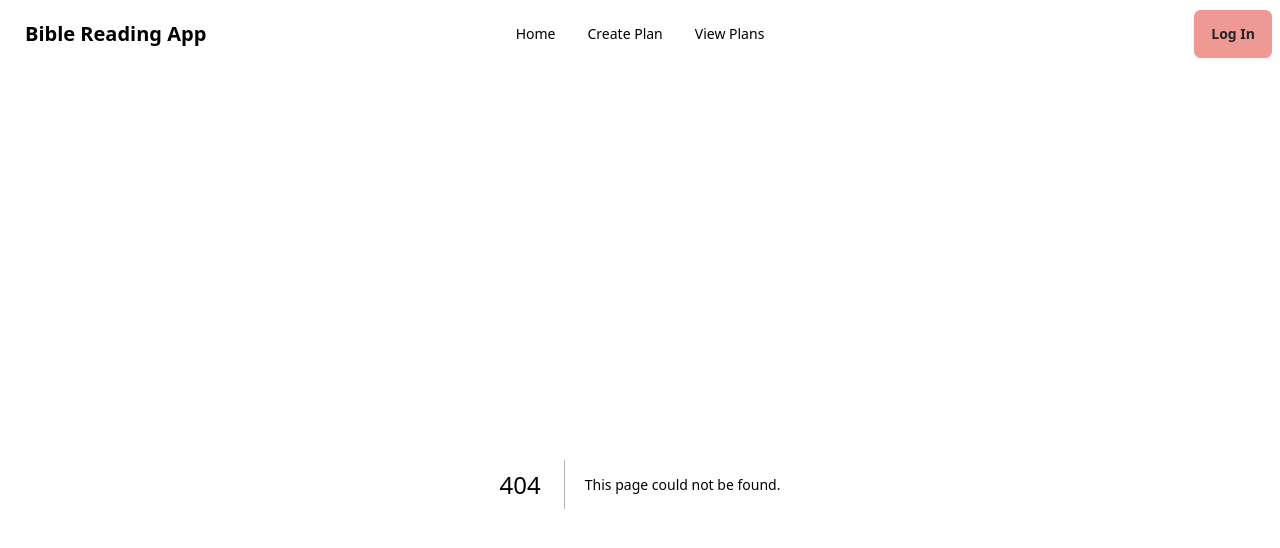
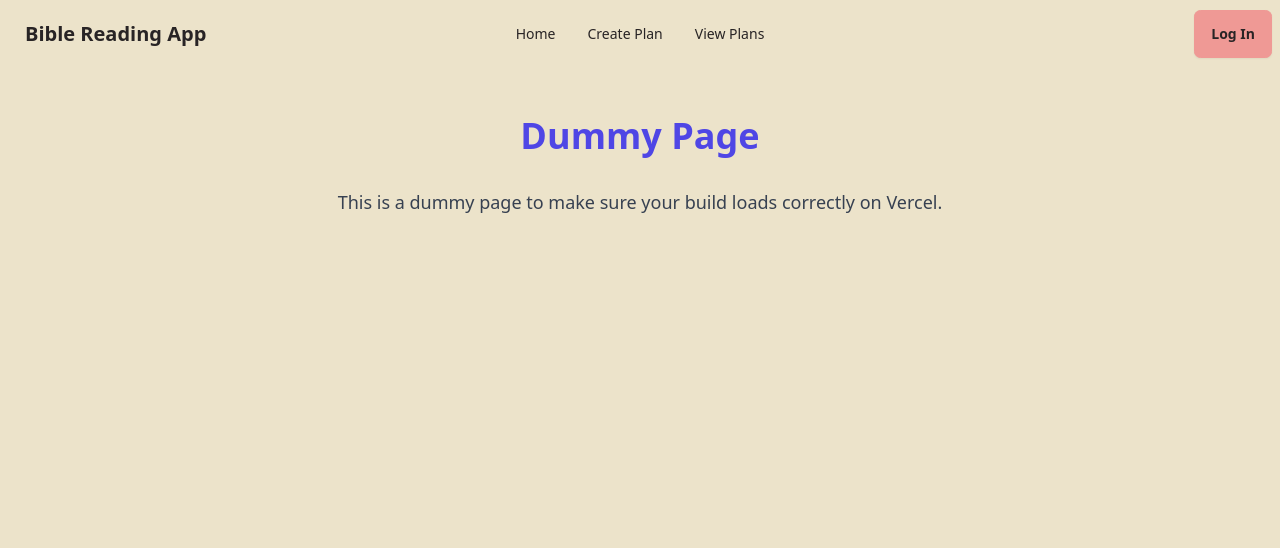
Before and after one commit to bschm0622/bible-app, a Next.js app: page /view_plans in a window 1280 px wide. Before the commit this address had no page. Shown: the top 548 px of the page. Built offline with nearby package versions, Linux system fonts and the light colour scheme.

Commit message:
support for dummypage

```diff
--- /dev/null
+++ b/src/app/view_plans/page.tsx
@@ -0,0 +1,17 @@
+
+import React from 'react';
+
+const DummyPage = () => {
+  return (
+    <div className="container mx-auto p-8">
+      <h1 className="text-4xl font-extrabold text-center text-indigo-600 mb-8">
+        Dummy Page
+      </h1>
+      <p className="text-center text-lg text-gray-700">
+        This is a dummy page to make sure your build loads correctly on Vercel.
+      </p>
+    </div>
+  );
+};
+
+export default DummyPage;
```
Also changed, not shown: src/app/view_plan/page.tsx (deleted).
